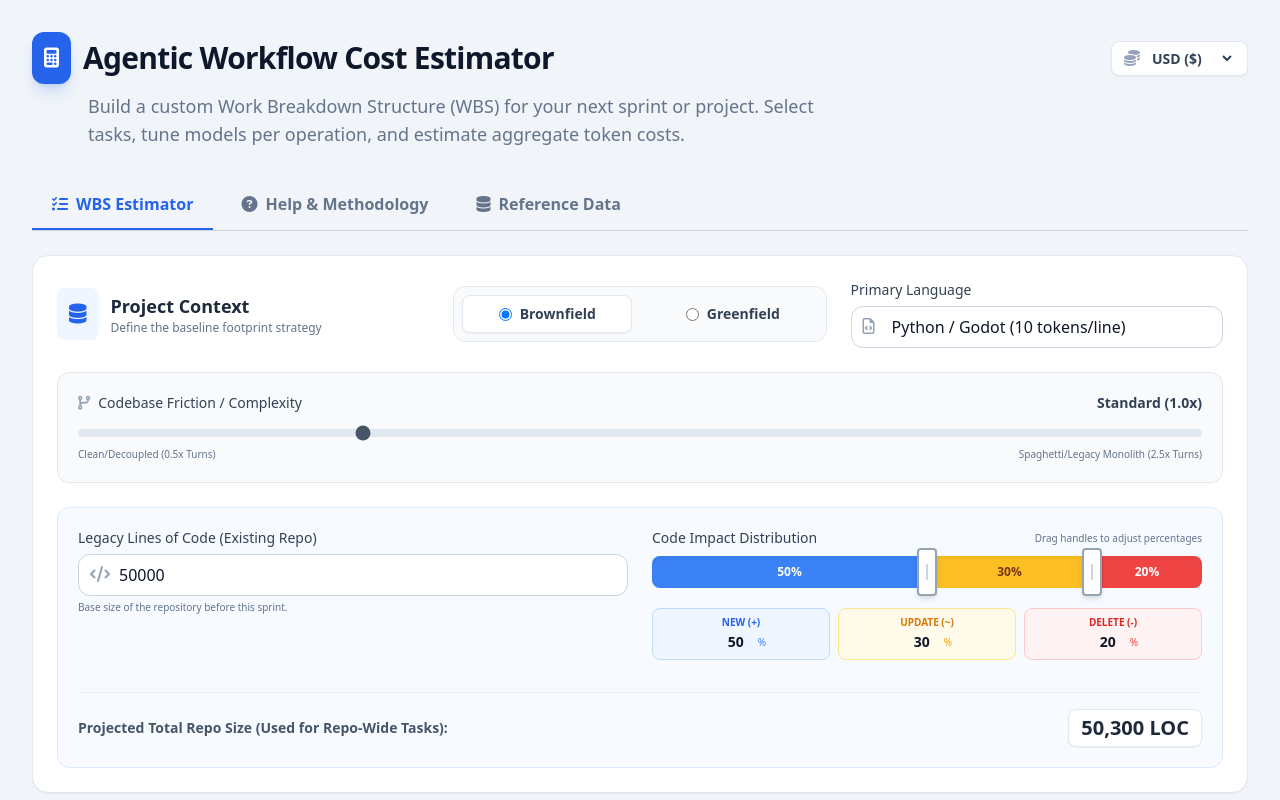
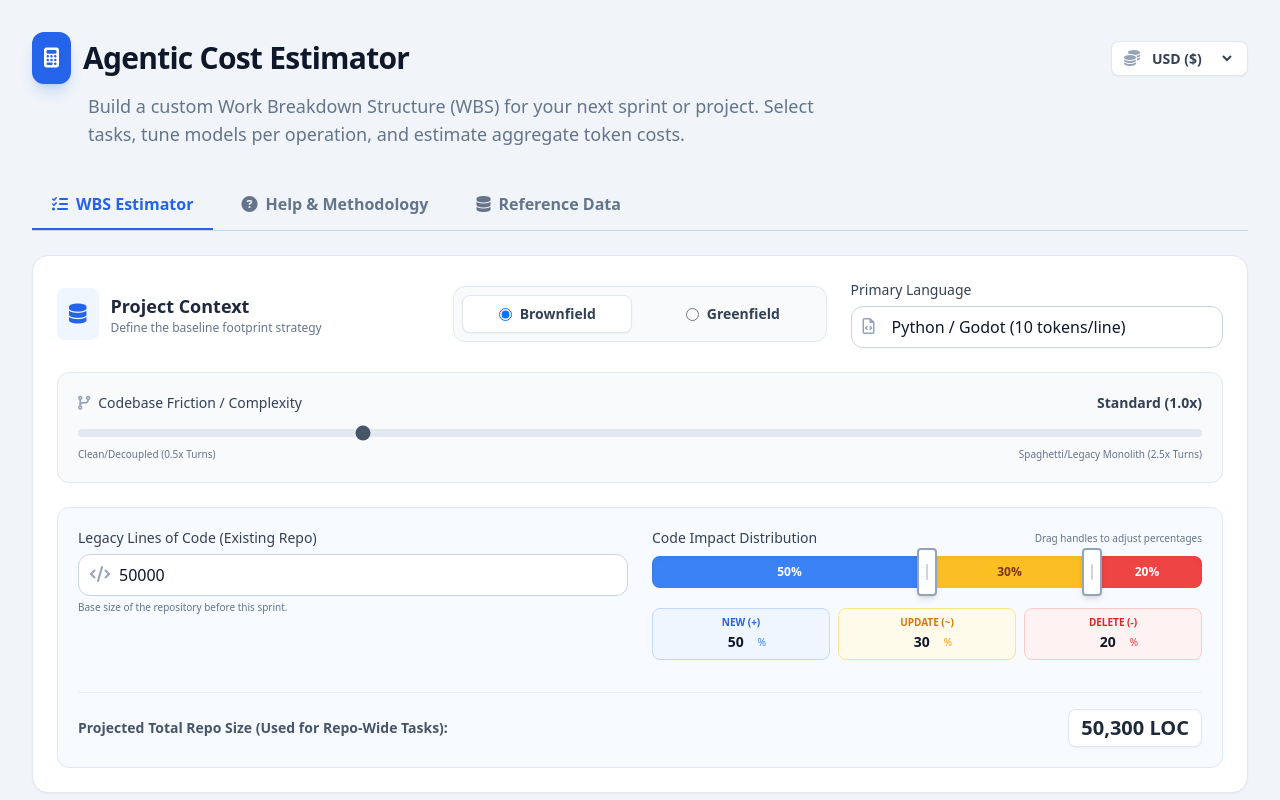
Before and after one commit to nicolas-louis-al/public_agentic_calculator, a website: page index.html in a window 1280 px wide. Shown: the top 800 px of the page. Drawn offline with nearby package versions, Linux system fonts and the light colour scheme.

Commit message:
Update title from 'Agentic Workflow Cost Estimator' to 'Agentic Cost Estimator'

```diff
--- a/index.html
+++ b/index.html
@@ -3,7 +3,7 @@
 <head>
     <meta charset="UTF-8">
     <meta name="viewport" content="width=device-width, initial-scale=1.0">
-    <title>Agentic Workflow Cost Estimator</title>
+    <title>Agentic Cost Estimator</title>
     <!-- Tailwind CSS -->
     <script src="https://cdn.tailwindcss.com"></script>
     <!-- FontAwesome Icons -->
@@ -39,7 +39,7 @@
                         <i class="fa-solid fa-calculator text-white text-xl"></i>
                     </div>
                     <h1 class="text-3xl font-bold tracking-tight text-slate-900">
-                        Agentic Workflow Cost Estimator
+                        Agentic Cost Estimator
                     </h1>
                 </div>
 
```
